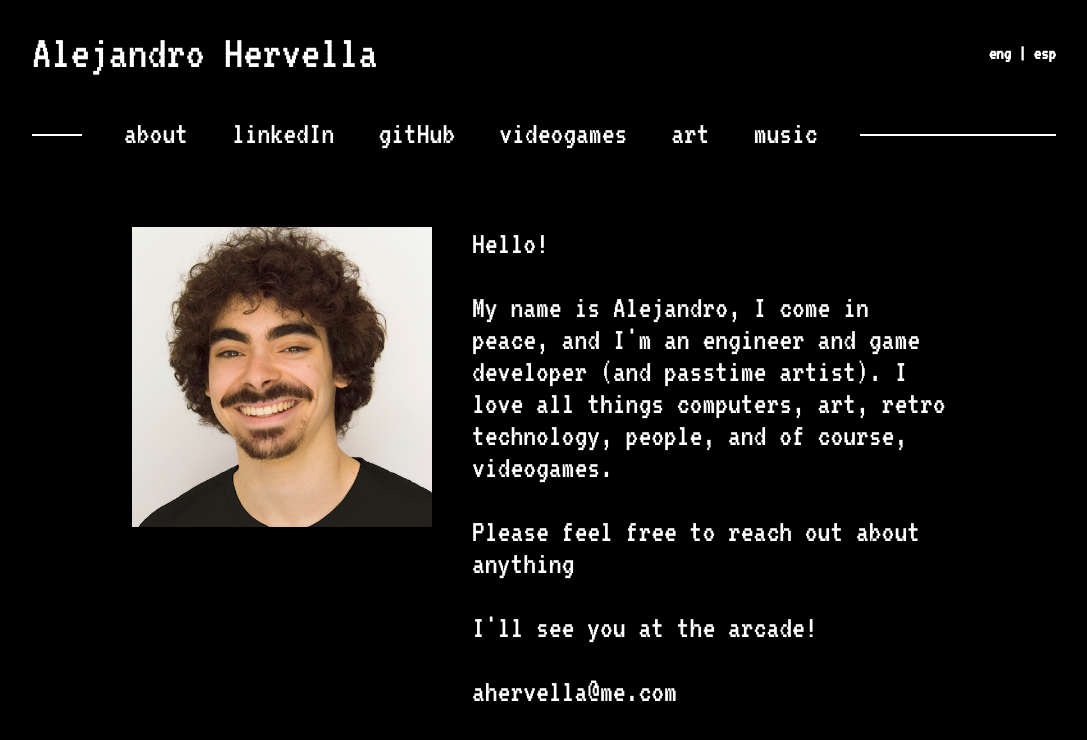
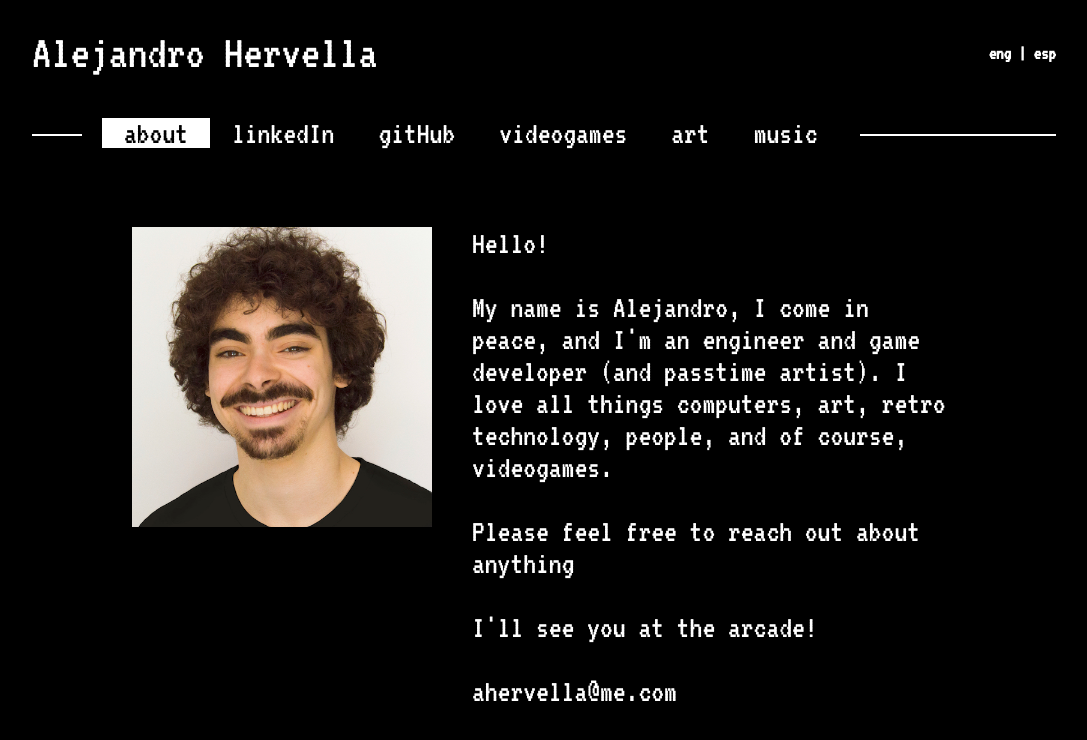
Before and after one commit to ahervella/PROJECT_WEB, a React (Vite) app: page / in a window 1280 px wide. Shown: the top 740 px of the page, without its empty margins (96-1183 px from the left). Built offline with nearby package versions, Linux system fonts and the light colour scheme.

Commit message:
Made header now have selection
- Switched hilight animation to be underlining the tab and the selection
is now the solid look, while still having the inverted effect on the
selector

```diff
--- a/src/components/ButtonBase.tsx
+++ b/src/components/ButtonBase.tsx
@@ -3,17 +3,19 @@ import './ButtonBase.css'
 export type ButtonBaseProps = {
     children?: React.ReactNode;
     onMouseEnter?: (event : React.MouseEvent<HTMLAnchorElement>) => void;
+    onMouseLeave?: (event : React.MouseEvent<HTMLAnchorElement>) => void;
     onClick?: () => void;
     target?: string;
     href?: string;
     className?: string;
 }
 
-function ButtonBase( {children, onMouseEnter, onClick, target, href, className } : ButtonBaseProps ){
+function ButtonBase( {children, onMouseEnter, onMouseLeave, onClick, target, href, className } : ButtonBaseProps ){
 
     return(
         <a
             onMouseEnter = {onMouseEnter ? onMouseEnter : undefined}
+            onMouseLeave = {onMouseLeave ? onMouseLeave : undefined}
             onClick = { onClick? onClick : undefined }
             target = { target? target : undefined }
             href = { href? href : undefined }
--- a/src/components/navHeader/NavHeader.tsx
+++ b/src/components/navHeader/NavHeader.tsx
@@ -36,7 +36,7 @@ function NavHeader() {
 
                     <HeaderButton highlightRef={highlightRef} titleLocKey="GAMES" urlPath={ROUTES.GAMES} isExternalLink={false} />
 
-                    <HeaderButton highlightRef={highlightRef} titleLocKey="ART" urlPath={ROUTES.GAMES} isExternalLink={false} />
+                    <HeaderButton highlightRef={highlightRef} titleLocKey="ART" urlPath={ROUTES.ART} isExternalLink={false} />
 
                     <HeaderButton highlightRef={highlightRef} titleLocKey="MUSIC" urlPath={ROUTES.MUSIC} isExternalLink={false} />
                 </nav>
--- a/src/components/navHeader/NavHeaderButton.css
+++ b/src/components/navHeader/NavHeaderButton.css
@@ -7,6 +7,10 @@
   z-index: 0;
   padding-left: 20px;
   padding-right: 20px;
+}
+
+.navBarButton.active {
+  background: white;
 }
 
 h2.navBarButtonText{
@@ -19,3 +23,6 @@ h2.navBarButtonText{
   margin-left: 2px;
   margin-right: 2px;
 }
+.navBarButtonText.active{
+  color: black;
+}
--- a/src/components/navHeader/NavHeaderButton.tsx
+++ b/src/components/navHeader/NavHeaderButton.tsx
@@ -2,13 +2,16 @@ import './NavHeaderButton.css';
 import type { NavButtonProps } from '../NavButton.tsx';
 import NavButton from '../NavButton.tsx';
 import TText from '../TText.tsx';
+import {useEffect} from "react"
+
+import { useLocation } from "react-router-dom";
 
 type NavHeaderButtonProps = {
     highlightRef: React.RefObject<HTMLDivElement | null>;
-    titleLocKey: string;//
+    titleLocKey: string;
 } & NavButtonProps
 
-function NavHeaderButton( { highlightRef, titleLocKey, ...rest}: NavHeaderButtonProps ) {
+function NavHeaderButton( { highlightRef, titleLocKey, urlPath, ...rest}: NavHeaderButtonProps ) {
 
     function highlightButton(event : React.MouseEvent<HTMLAnchorElement> ){
         if( highlightRef.current == null ){return;}
@@ -22,23 +25,38 @@ function NavHeaderButton( { highlightRef, titleLocKey, ...rest}: NavHeaderButton
 
         highlightRef.current.style.width = `${buttonRect.width}px`;
 
-        highlightRef.current.style.height = `${(buttonRect.height - buttonTextRect.height)/2 + buttonTextRect.height}px`;
+        //highlightRef.current.style.height = `${(buttonRect.height - buttonTextRect.height)/2 + buttonTextRect.height}px`;
+
+        const h = buttonRect.height - ((buttonRect.height - buttonTextRect.height)/2 + buttonTextRect.height)
+        highlightRef.current.style.height = `${h}px`;
 
         highlightRef.current.style.transform = `
             translate(
                 ${btn.offsetLeft}px,
-                ${btn.offsetTop}px
+                ${btn.offsetHeight - h}px
             )
         `;
     }
+
+    function clearHighlight(event: React.MouseEvent<HTMLAnchorElement>){
+        if( highlightRef.current == null ){return;}
+
+        highlightRef.current.style.height = "0";
+    }
+
+
+    const currLocation = useLocation();
+    useEffect( ()=> {console.log (currLocation)}, [currLocation]);
 
     return(
         <NavButton
             {...rest}
             onMouseEnter = {highlightButton}
-            className = "navBarButton"
+            onMouseLeave = {clearHighlight}
+            urlPath={urlPath}
+            className = {`navBarButton ${ currLocation.pathname == urlPath ? "active" : ""}`}
             >
-                <h2 className="navBarButtonText">
+                <h2 className = {`navBarButtonText ${ currLocation.pathname == urlPath ? "active" : ""}`}>
                     <TText locKey={titleLocKey} />
                 </h2>
         </NavButton>
```
